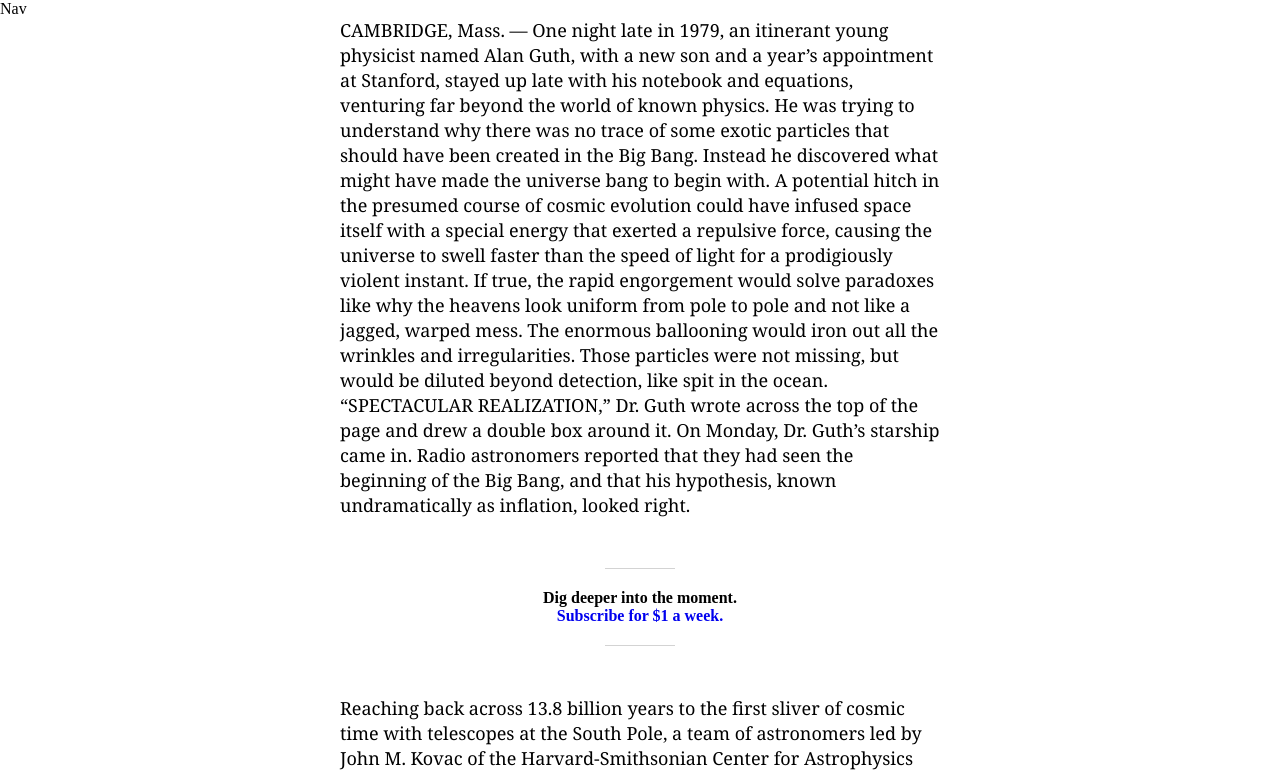
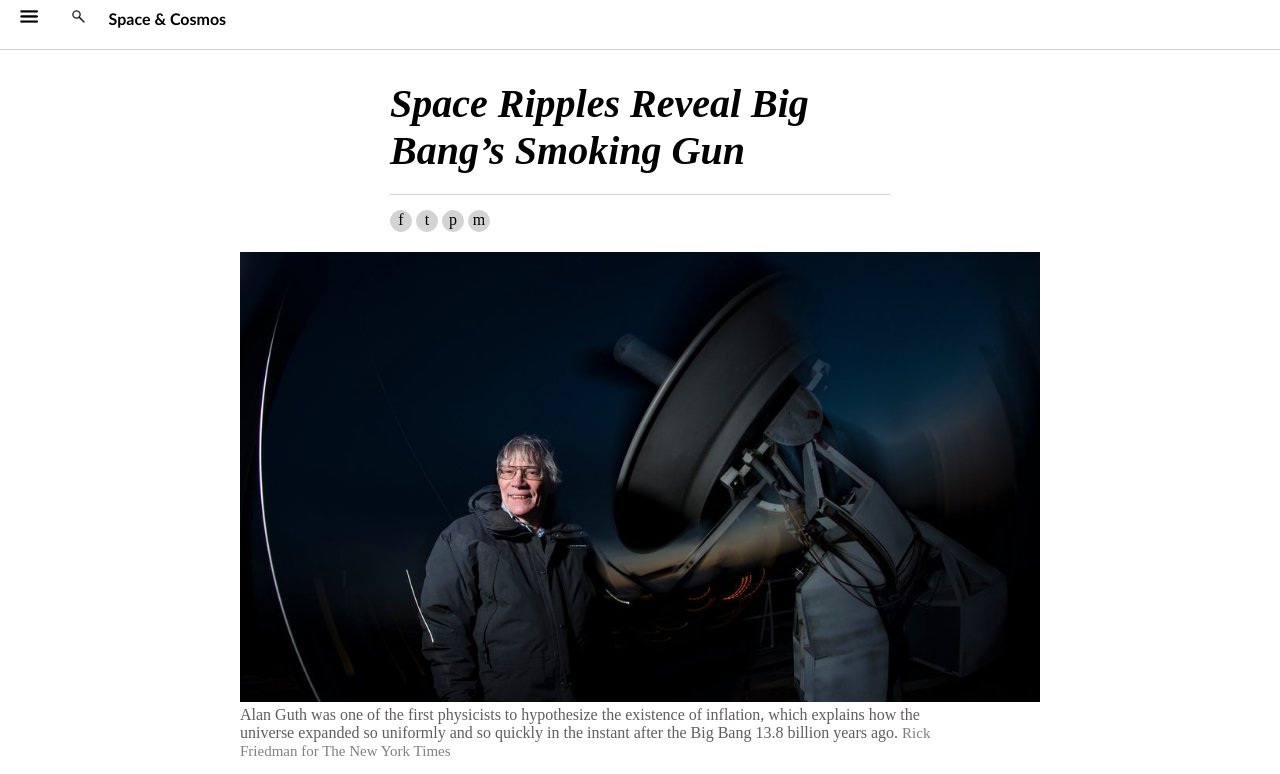
Before and after one commit to mathpianop/nytimes-positioning, a plain HTML site: page index.html in a window 1280 px wide. Shown: the top 774 px of the page. Drawn offline with Linux system fonts and the light colour scheme.

Commit message:
Added title and hero image and caption

```diff
--- a/index.html
+++ b/index.html
@@ -9,16 +9,40 @@
 
   <body>
 
-    <nav>Nav</nav>
+    <nav>
+      <div class="navigation-items">
+        <img src="icons/hamburger.png" id="hamburger">
+        <img src="icons/magnifying-glass.png" id="magnifying-glass">
+        <div class="category">Space & Cosmos</div>
+      </div>
+      <div class="logo"></div>
+      <div class="account-btns"></div>
+    </nav>
 
-    <section class="title"></section>
+    <div class="main">
+      <section class="title">
+        <div class="title-text">
+          <i>Space Ripples Reveal Big Bang’s Smoking Gun</i>
+        </div>
+        <div class="icon-strip">
+          <div class="icons">f</div>
+          <div class="icons">t</div>
+          <div class="icons">p</div>
+          <div class="icons">m</div>
+        </div>
+      </section>
 
-    <figure>
-      <img>
-      <figcaption></figcaption>
+      <figure class="hero">
+        <img src="images/hero.jpg">
+        <figcaption>
+          Alan Guth was one of the first physicists to hypothesize the existence of inflation, which explains how the universe expanded so uniformly and so quickly in the instant after the Big Bang 13.8 billion years ago.
+          <span>Rick Friedman for The New York Times</span>
+        </figcaption>
       </figure>
 
-    <div class="info"></div>
+      <div class="info">
+
+      </div>
 
       <article class="first-part">
         <div class="article-content">
@@ -91,6 +115,7 @@ Dr. Kovac and his collaborators, working in an experiment known as Bicep, for Ba
         </figure>
         <div class="article-content"></div>
       </article>
+    </div>
     <footer></footer>
 
   </body>
--- a/style.css
+++ b/style.css
@@ -19,11 +19,52 @@ time, mark, audio, video {
 	vertical-align: baseline;
 }
 
+/* ===============
+Navbar
+================*/
+
 nav {
   position: fixed;
+  min-height: 40px;
+  border-bottom: 1px solid lightgrey;
+  width: 100%;
+  top: 0;
+  background-color: white;
+
 }
+
+nav img {
+  height: 13px;
+  padding: 10px;
+}
+
+
+.navigation-items > * {
+  display: inline-block;
+  margin-left: 10px;
+}
+
+.category {
+  font-weight: 700;
+  font-family: 'Gill Sans', 'Gill Sans MT', Calibri, 'Trebuchet MS', sans-serif;
+
+  /* I feel like there should be something like "vertical-align" that would do this better */
+  vertical-align: middle;
+  height: 40px;
+}
+
+/* ==========
+Main Content
+============ */
+
+.main {
+  position: relative;
+  top: 80px;
+}
+
+
 .article-content {
-  max-width: 600px;
+  max-width: 500px;
   margin: auto;
   font-family: Georgia, 'Times New Roman', Times, serif;
   font-size: 18px;
@@ -34,6 +75,79 @@ nav {
   font-weight: 700;
   padding: 15px 0 15px 0;
 }
+
+/* ==========
+Main Title
+============ */
+
+.title {
+  max-width: 500px;
+  margin: auto;
+}
+
+.title-text {
+
+  font-size: 40px;
+  font-style: italic;
+  font-weight: 600;
+  padding-bottom: 20px;
+  border-bottom: 1px solid lightgray;
+  width: 100%;
+}
+
+.icon-strip {
+  margin-top: 15px;
+}
+
+.icons {
+  text-align: center;
+  vertical-align: middle;
+  display: inline-block;
+  background-color: lightgray;
+  border: 1px solid lightgray;
+  border-radius: 50%;
+  width: 20px;
+  height: 20px;
+}
+
+.icons:hover {
+  background-color: white;
+  cursor: pointer;
+}
+
+/* ==========
+Hero Image
+============ */
+
+.hero {
+  position: relative;
+  top: 20px;
+  display: block;
+  width: 800px;
+  margin: auto;
+}
+
+.hero img {
+  width: 800px;
+
+}
+
+.hero figcaption {
+  width: 700px;
+  margin-bottom: 50px;
+  color: rgb(97, 93, 93);
+}
+
+.hero figcaption span {
+  color: gray;
+  font-size: 15px;
+}
+
+
+
+/*===================
+Subscribe blurb, which interrupts the article
+=======================*/
 
 
 .subscribe-interruption {
@@ -55,6 +169,13 @@ nav {
 .subscribe-text a {
   text-decoration: none;
 }
+.subscribe-text a:hover {
+  text-decoration: underline;
+}
+
+/* ==========================
+Second sub-article, with title
+=============================*/
 
 .second-title {
   max-width: 100px;
```
Also changed, not shown: icons/hamburger.png (added), icons/magnifying-glass.png (added), images/hero.jpg (added), 1 other file. Lines whose indentation alone changed are shown as unchanged.
